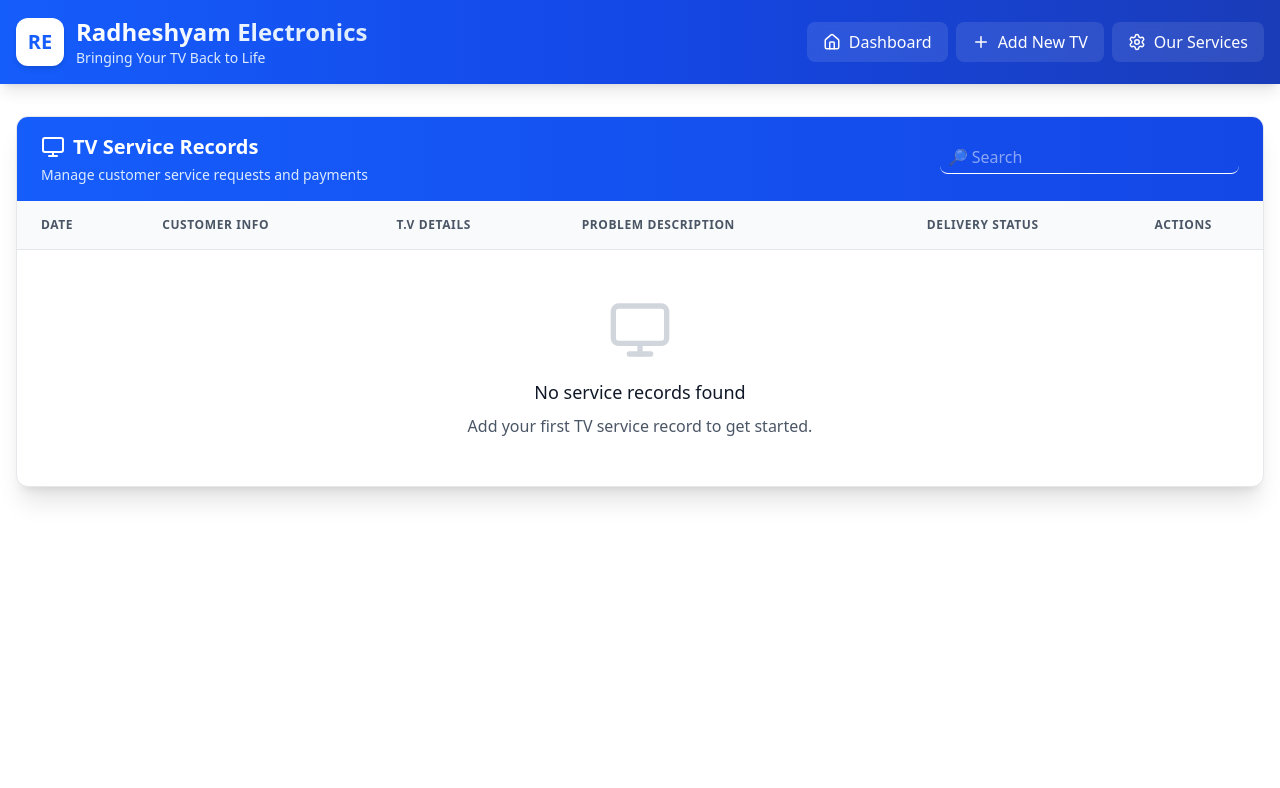
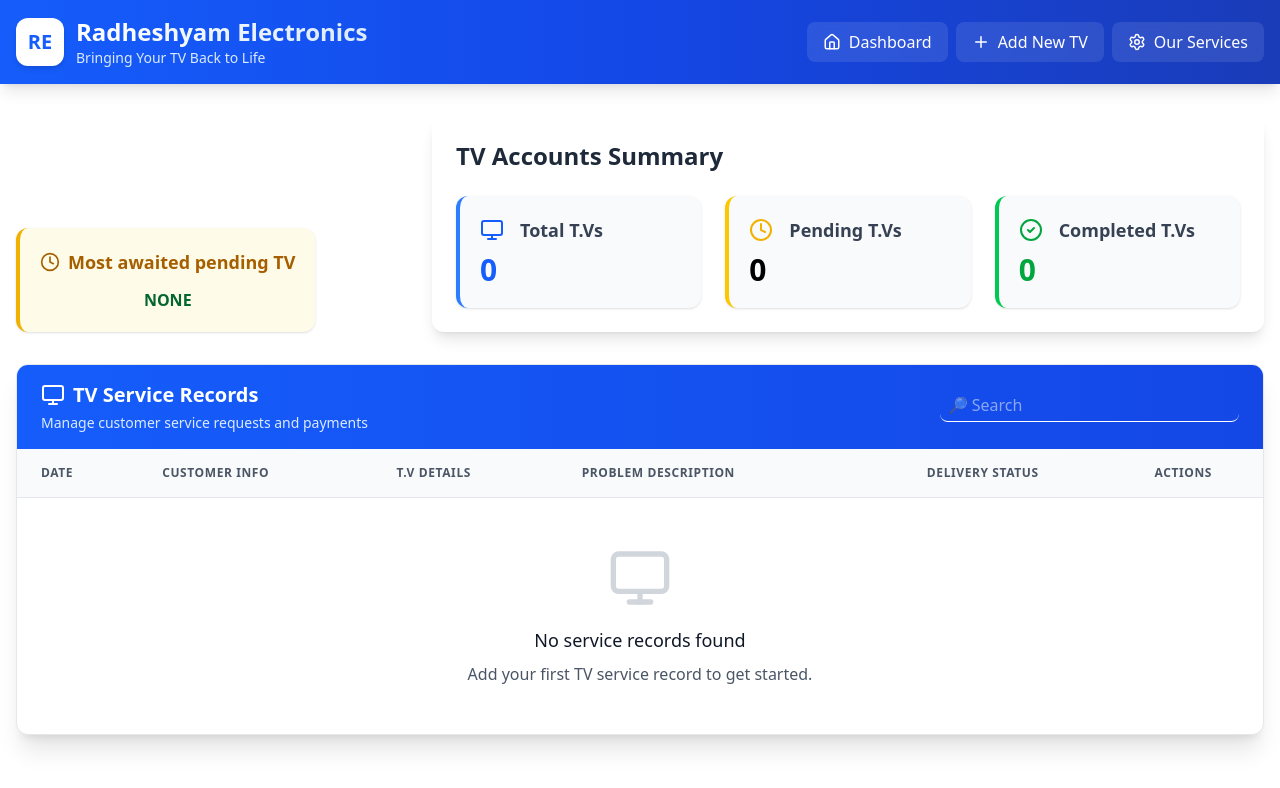
Before and after one commit to kaushal-33/library_management, a React (Vite) app: page / in a window 1280 px wide. Shown: the top 788 px of the page. Built offline with nearby package versions, Linux system fonts and the light colour scheme.

Commit message:
added most recent feature and account summary

```diff
--- a/src/components/DisplayData.jsx
+++ b/src/components/DisplayData.jsx
@@ -4,6 +4,8 @@ import { confirmDeliveryAmount, deleteTv } from "../features/tvs/tvSlice";
 import { Link } from "react-router-dom";
 import { useState } from "react";
 import { toast } from "react-toastify";
+import TvAccounts from "./TvAccounts";
+import MostRecentTv from "./MostRecentTv";
 
 const DisplayData = () => {
     const [isPopOverOpen, setIsPopoverOpen] = useState(false);
@@ -50,6 +52,14 @@ const DisplayData = () => {
 
     return (
         <div className="w-full max-w-7xl mx-auto mt-8 pb-8 px-4">
+            <div className="flex lg:justify-between justify-center items-end flex-wrap mb-8">
+                <div className="h-full lg:pb-0 pb-8">
+                    <MostRecentTv />
+                </div>
+                <div className="lg:w-8/12">
+                    <TvAccounts />
+                </div>
+            </div>
             <div className="bg-white shadow-xl rounded-xl overflow-hidden border border-gray-200">
                 {/* Header */}
                 <div className="bg-gradient-to-r from-blue-600 to-blue-700 px-6 py-4 flex justify-between items-center">
--- /dev/null
+++ b/src/components/MostRecentTv.jsx
@@ -0,0 +1,67 @@
+import { useSelector } from "react-redux"
+import { Monitor, Clock, User, Settings, Calendar } from "lucide-react"
+
+const MostRecentTv = () => {
+
+    const tvArr = useSelector(state => state.tv.tvArr)
+    let recentTv = [...tvArr].sort((a, b) => a.date - b.date).find((tv) => tv.status === "pending")
+    const getFault = (value) => {
+        switch (value) {
+            case "1": return "mother board";
+            case "2": return "power supply";
+            case "3": return "back light";
+            case "4": return "display";
+            case "5": return "audio";
+        }
+    }
+    return (
+        <div className="h-full">
+            {recentTv ?
+                <div className="bg-yellow-50 border-l-4 border-yellow-500 p-5 rounded-xl shadow-sm">
+                    <h3 className="text-lg font-bold text-yellow-700 mb-3 flex items-center gap-2">
+                        <Clock className="w-5 h-5" />
+                        Most awaited pending TV
+                    </h3>
+                    <div className="text-sm text-gray-700 grid grid-cols-1 sm:grid-cols-2 md:grid-cols-3 gap-2">
+                        <div className="flex items-center gap-2">
+                            <User className="w-4 h-4 text-gray-500" />
+                            <span className="capitalize font-medium">{recentTv.customerName}</span>
+                        </div>
+                        <div className="flex items-center gap-2">
+                            <Monitor className="w-4 h-4 text-gray-500" />
+                            <span className="uppercase">{recentTv.brand} - {recentTv.size}"</span>
+                        </div>
+                        <div className="flex items-center gap-2">
+                            <Settings className="w-4 h-4 text-gray-500" />
+                            <span className="capitalize">{getFault(recentTv.problem)}</span>
+                        </div>
+                        <div className="flex items-center gap-2">
+                            <Calendar className="w-4 h-4 text-gray-500" />
+                            <span>{new Date(recentTv.date).toDateString()}</span>
+                        </div>
+                        <div className="flex items-center gap-2">
+                            <span className="text-xs px-3 py-1 rounded-full capitalize text-white bg-orange-400">
+                                {recentTv.status}
+                            </span>
+                        </div>
+                        <div className="flex items-center gap-2">
+                            <Calendar className="w-4 h-4 text-gray-500" />
+                            <span>{recentTv.contact}</span>
+                        </div>
+                    </div>
+                </div>
+                : <div className="bg-yellow-50 border-l-4 border-yellow-500 p-5 rounded-xl shadow-sm">
+                    <h3 className="text-lg font-bold text-yellow-700 mb-3 flex items-center gap-2">
+                        <Clock className="w-5 h-5" />
+                        Most awaited pending TV
+                    </h3>
+                    <div className="uppercase text-center font-bold text-green-800">
+                        none
+                    </div>
+                </div>
+            }
+        </div>
+    )
+}
+
+export default MostRecentTv
--- /dev/null
+++ b/src/components/TvAccounts.jsx
@@ -0,0 +1,56 @@
+import { useSelector } from "react-redux"
+import { Monitor, Clock, CheckCircle2 } from "lucide-react"
+
+const TvAccounts = () => {
+    const { tvArr } = useSelector(state => state.tv)
+
+    const total = tvArr.length
+    const pending = tvArr.filter(tv => tv.status === "pending").length
+    const completed = tvArr.filter(tv => tv.status === "completed").length
+
+    const cardData = [
+        {
+            title: "Total T.Vs",
+            count: total,
+            color: "blue",
+            icon: <Monitor className="w-6 h-6 text-blue-600" />,
+            border: "border-l-4 border-blue-500"
+        },
+        {
+            title: "Pending T.Vs",
+            count: pending,
+            color: "yellow",
+            icon: <Clock className="w-6 h-6 text-yellow-500" />,
+            border: "border-l-4 border-yellow-400"
+        },
+        {
+            title: "Completed T.Vs",
+            count: completed,
+            color: "green",
+            icon: <CheckCircle2 className="w-6 h-6 text-green-600" />,
+            border: "border-l-4 border-green-500"
+        }
+    ]
+
+    return (
+        <div className="bg-white rounded-xl shadow-lg p-6">
+            <h2 className="text-2xl font-bold text-gray-800 mb-6">TV Accounts Summary</h2>
+            <div className="grid grid-cols-1 sm:grid-cols-2 md:grid-cols-3 gap-6">
+                {cardData.map((card, idx) => (
+                    <div
+                        key={idx}
+                        className={`bg-gray-50 p-5 rounded-xl shadow-sm hover:shadow-md transition-all duration-200 ${card.border}`}
+                    >
+                        <div className="flex items-center gap-4 mb-2">
+                            {card.icon}
+                            <h3 className="text-lg font-semibold text-gray-700">{card.title}</h3>
+                        </div>
+                        <p className={`text-3xl font-bold text-${card.color}-600`}>{card.count}</p>
+                    </div>
+                ))}
+            </div>
+        </div>
+    )
+}
+
+export default TvAccounts
```
